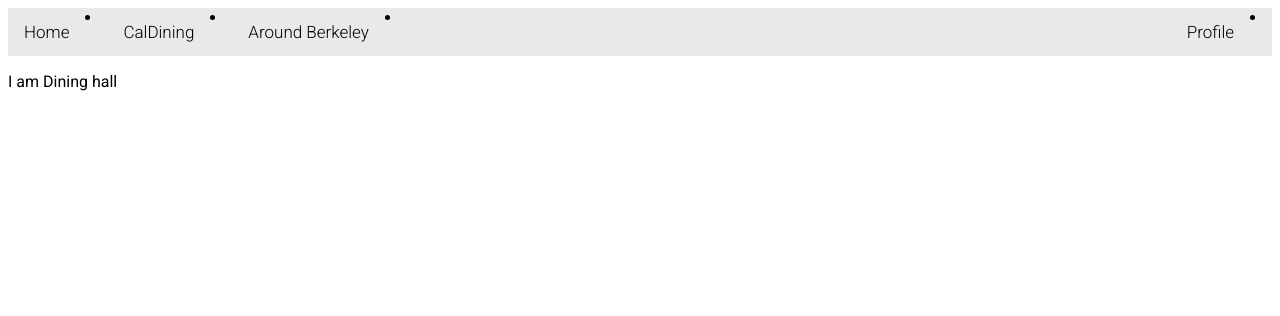
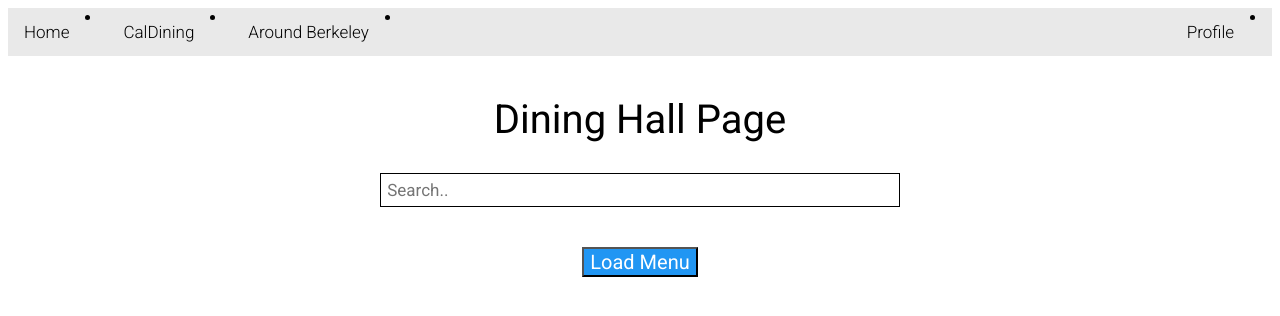
Before and after one commit to chowmein113/beary-hungry, a React (Create React App) app in the folder my-app/: page / in a window 1280 px wide. Both pictures are taken after a click on the item "CalDining". Shown: the top 316 px of the page. Built offline with nearby package versions, Linux system fonts and the light colour scheme.

Commit message:
update dining hall page

```diff
--- a/my-app/src/components/DiningHallApp.js
+++ b/my-app/src/components/DiningHallApp.js
@@ -1,10 +1,71 @@
+import React from 'react';
+import ReactDOM from 'react-dom';
+import styles from '../styles/DiningHallApp.css';
+
+// Header
+
+function Header(props) {
+  return (
+    <div className="main_header">Dining Hall Page</div>
+  )
+}
+
+// Search Bar
+
+class SearchBar extends React.Component {
+  render() {
+    return (
+      <div className="search_bar">
+        <input className="search_bar" type="text" placeholder="Search.." />
+      </div>
+    )
+  }
+}
+
+// Dining Hall Page
+
+class DiningHallPage extends React.Component {
+  constructor(props){
+    super(props);
+    this.state = {
+      menuData: null
+    };
+    this.getMenus = this.getMenus.bind(this);
+  }
+
+  async getMenus(event) {
+    event.preventDefault();
+    let response = await fetch("[Url Here]", {
+      method: "POST",
+      headers: {'Content-Type': 'application/json'},
+      body: JSON.stringify(this.state)
+    });
+    let data = await response.json();
+    data = JSON.stringify(data);
+    // data = JSON.parse(data);
+    this.setState({menuData: data});
+  }
+
+  render() {
+    return (
+      <>
+        <Header />
+        <SearchBar />
+        <div className="frontEnd">
+        <button type = "button" className= "front" onClick={this.getMenus}>
+          Load Menu
+        </button>
+          <p id="menu">{this.state.menuData}</p>
+      </div>
+
+      </>
+    )
+  }
+}
+
 function DiningHallApp() {
   return (
-    <div className="App">
-      <header className="App-header">
-        <p>I am Dining hall</p>
-      </header>
-    </div>
+    <DiningHallPage />
   );
 }
 
--- /dev/null
+++ b/my-app/src/styles/DiningHallApp.css
@@ -0,0 +1,125 @@
+@import url("https://fonts.googleapis.com/css2?family=Roboto:wght@300;400;500;700&display=swap");
+
+* {
+  font-family: "Roboto", sans-serif;
+}
+
+.topnav {
+  overflow: hidden;
+  background-color: #e9e9e9;
+}
+.topnav a {
+  font-weight: 300;
+  float: left;
+  display: block;
+  color: black;
+  text-align: center;
+  padding: 14px 16px;
+  text-decoration: none;
+  font-size: 17px;
+}
+
+.search_bar {
+  display: flex;
+  justify-content: center;
+}
+
+.search_bar input[type="text"] {
+  padding: 6px;
+  border: 1px solid black;
+  margin-top: 20px;
+  width: 40%;
+  font-size: 17px;
+}
+
+.topnav a.active {
+  background-color: #2196f3;
+  color: white;
+}
+
+.grid {
+  padding: 20px;
+  display: grid;
+  grid-template-columns: 1fr 1fr 1fr 1fr;
+  grid-template-rows: 230px 230px;
+  grid-gap: 1.5em;
+}
+
+.grid > div {
+  border: 1px solid black;
+}
+
+.res_img {
+  max-height: 170px;
+}
+
+.res_info {
+  display: flex;
+  justify-content: center;
+  align-items: center;
+  flex-direction: column;
+}
+
+.res_ess_info {
+  width: 230px;
+  display: flex;
+  justify-content: space-around;
+  align-items: center;
+  flex-direction: row;
+}
+
+.filters {
+  display: flex;
+  flex-direction: row;
+}
+
+.filter {
+  padding: 10px;
+}
+
+.filter_header {
+  font-size: 20px;
+  font-weight: bold;
+}
+
+.filter_content > div {
+  margin: 5px;
+}
+
+.middle {
+  display: flex;
+  flex-direction: row;
+  justify-content: center;
+  padding-top: 20px;
+}
+
+.google_maps {
+  padding-top: 10px;
+  display: flex;
+  justify-content: center;
+}
+
+.main_header {
+  font-size: 40px;
+  font-weight: 400;
+  font-style: normal;
+  display: flex;
+  justify-content: center;
+  margin-top: 40px;
+  margin-bottom: 10px;
+}
+
+.frontEnd {
+  display: flex;
+  justify-content: center;
+}
+
+.front {
+  font-size: 20px;
+  font-weight: 400;
+  font-style: normal;
+  margin-top: 40px;
+  margin-bottom: 10px;
+  background-color: #2196f3;
+  color: white;
+}
```
Also changed, not shown: 1 other file (tests, documents, lock files or other folders).
